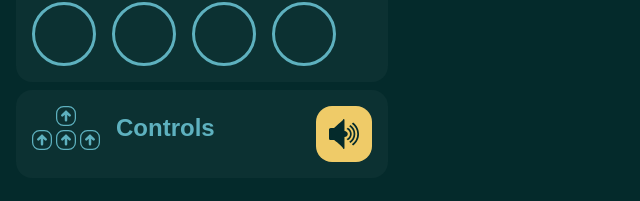
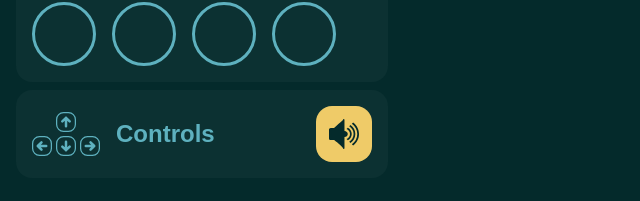
Before and after one commit to LuisNivar/my2048, a React (Create React App) app: page / in a window 1280 px wide. Shown: the part 407-608 px from the top of the page, without its empty margins (0-640 px from the left). Built offline with nearby package versions, Linux system fonts and the light colour scheme; a web font is replaced by a local one.

Commit message:
Fix missaligned  containers

```diff
--- a/src/components/Container/index.module.css
+++ b/src/components/Container/index.module.css
@@ -1,7 +1,8 @@
 .roundSquare {
   /*width: fit-content;*/
-  display: inline-flex;
+  display: flex;
   background: rgba(255, 255, 255, 0.03);
   border-radius: 1rem;
   padding: 1rem;
+  align-items: center;
 }
--- a/src/components/Instruction/ArrowKeys.module.css
+++ b/src/components/Instruction/ArrowKeys.module.css
@@ -17,13 +17,16 @@
 }
 
 .right {
+  transform: rotate(90deg);
   grid-area: right;
 }
 
 .down {
+  transform: rotate(180deg);
   grid-area: down;
 }
 
 .left {
+  transform: rotate(-90deg);
   grid-area: left;
 }
--- a/src/components/Instruction/index.module.css
+++ b/src/components/Instruction/index.module.css
@@ -11,6 +11,7 @@
 
 .title {
   margin-top: auto;
+  margin-bottom: auto;
   margin-left: 1rem;
 }
 
```
